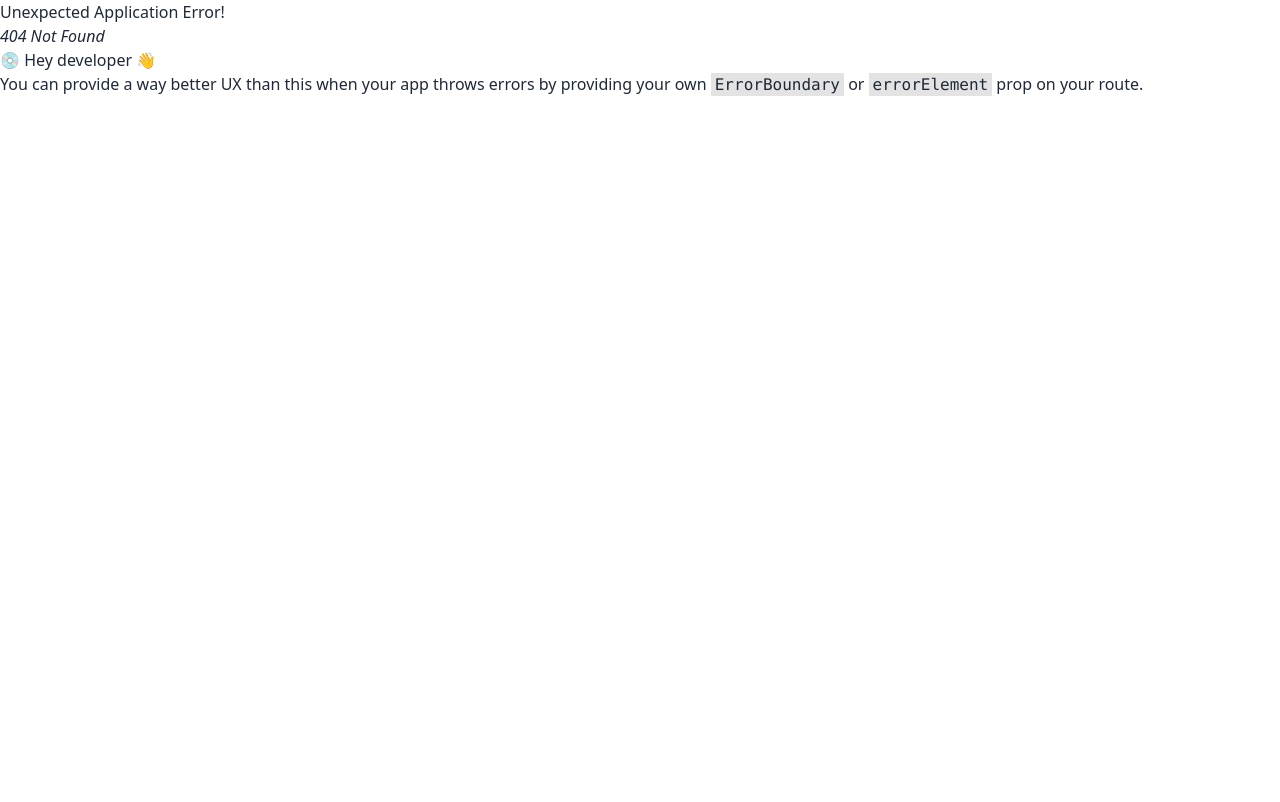
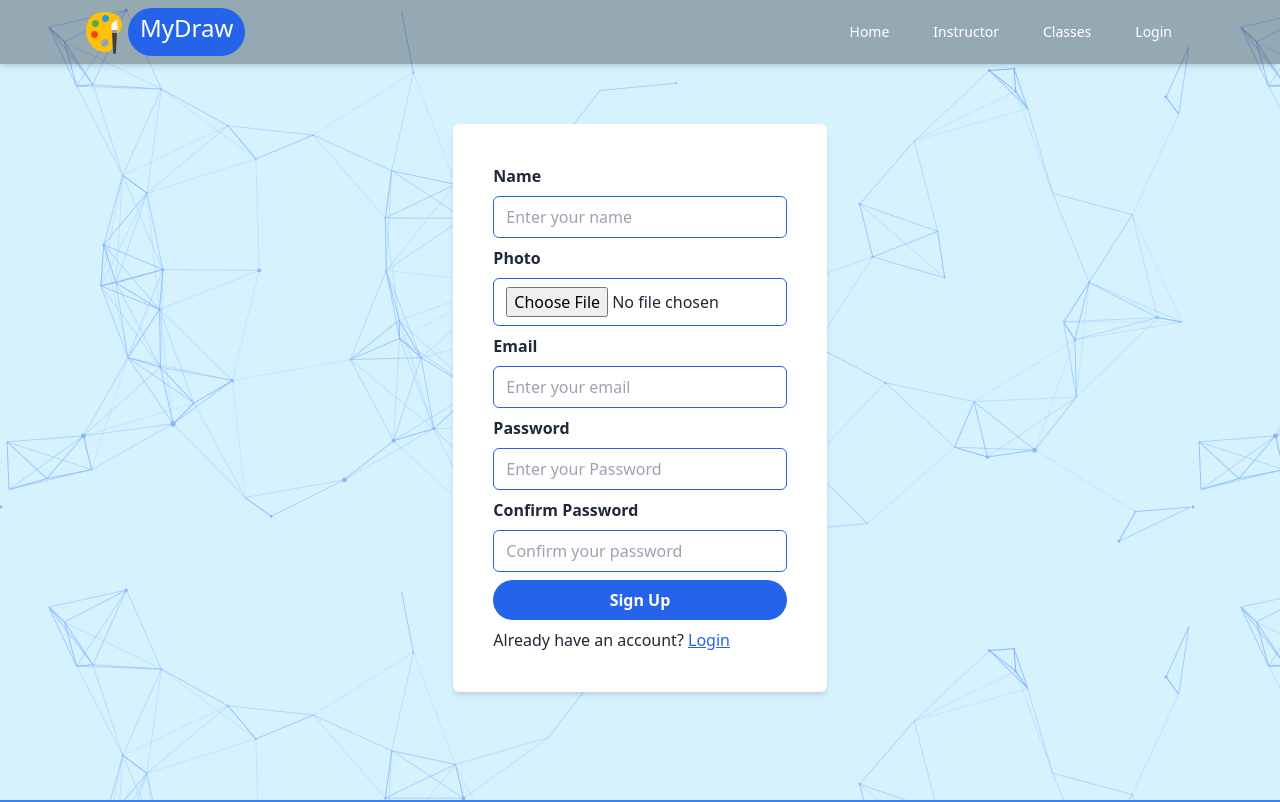
Before and after one commit to nahid-dev/summur-school-frontend, a React (Vite) app: page /signUp in a window 1280 px wide. Before the commit this address had no page. Shown: the top 802 px of the page. Built offline with nearby package versions, Linux system fonts and the light colour scheme.

Commit message:
signUp running

```diff
--- a/package.json
+++ b/package.json
@@ -15,6 +15,7 @@
     "match-sorter": "^6.3.1",
     "react": "^18.2.0",
     "react-dom": "^18.2.0",
+    "react-hook-form": "^7.44.3",
     "react-icons": "^4.9.0",
     "react-router-dom": "^6.12.0",
     "sort-by": "^1.2.0",
--- a/src/components/Slider/Slider.jsx
+++ b/src/components/Slider/Slider.jsx
@@ -85,7 +85,9 @@ const Slider = () => {
             <div className="hero-overlay bg-opacity-60"></div>
             <div className="hero-content text-center text-neutral-content">
               <div className="max-w-md">
-                <h1 className="mb-5 text-5xl font-bold">Hello there</h1>
+                <h1 className="mb-5 text-5xl font-bold">
+                  Learn How to Draw Your Dream
+                </h1>
                 <p className="mb-5">
                   Provident cupiditate voluptatem et in. Quaerat fugiat ut
                   assumenda excepturi exercitationem quasi. In deleniti eaque
--- a/src/index.css
+++ b/src/index.css
@@ -3,5 +3,5 @@
 @tailwind utilities;
 
 .main-btn {
-  @apply bg-blue-600 px-4 py-2 rounded-full font-semibold hover:bg-blue-500 transition duration-200;
+  @apply bg-blue-600 px-4 py-2 rounded-full font-semibold hover:bg-blue-500 transition duration-200 text-white cursor-pointer;
 }
--- /dev/null
+++ b/src/pages/SignUp/SignUp.jsx
@@ -0,0 +1,126 @@
+import React from "react";
+import Container from "../../components/shared/Container/Container";
+import "./signUp.css";
+import { Link } from "react-router-dom";
+import { useForm } from "react-hook-form";
+
+const SignUp = () => {
+  const {
+    register,
+    handleSubmit,
+    watch,
+    formState: { errors },
+  } = useForm();
+
+  const onSubmit = (data) => {
+    console.log(data);
+  };
+  return (
+    <div className="custom-bg">
+      <Container>
+        <div className="min-h-screen flex items-center justify-center py-20 pt-24">
+          <div className=" bg-white shadow-md p-5 md:p-10 rounded-md md:w-2/6">
+            <form onSubmit={handleSubmit(onSubmit)} action="" className="">
+              <div className="flex flex-col">
+                <label className="font-bold">Name</label>
+                <input
+                  className="border px-3 py-2 my-2 w-full border-blue-600 rounded-md"
+                  type="text"
+                  placeholder="Enter your name"
+                  name="name"
+                  {...register("name", { required: true })}
+                />
+                {errors.name && (
+                  <span className="text-red-600">Name is required</span>
+                )}
+              </div>
+              <div className="flex flex-col">
+                <label className="font-bold">Photo</label>
+                <input
+                  type="file"
+                  className="border px-3 py-2 my-2 w-full border-blue-600 rounded-md"
+                  name="photo"
+                  {...register("photo", { required: true })}
+                />
+                {errors.photo && (
+                  <span className="text-red-600">Photo is required</span>
+                )}
+              </div>
+              <div className="flex flex-col">
+                <label className="font-bold">Email</label>
+                <input
+                  className="border px-3 py-2 my-2 w-full border-blue-600 rounded-md"
+                  type="email"
+                  placeholder="Enter your email"
+                  {...register("email", { required: true })}
+                />
+                {errors.email && (
+                  <span className="text-red-600">Email is required</span>
+                )}
+              </div>
+              <div className="flex flex-col">
+                <label className="font-bold">Password</label>
+                <input
+                  className="border px-3 py-2 my-2 w-full border-blue-600 rounded-md"
+                  type="password"
+                  placeholder="Enter your Password"
+                  {...register("password", {
+                    required: true,
+                    minLength: 6,
+                    maxLength: 20,
+                    pattern: /(?=.*?[A-Z])(?=.*?[a-z])(?=.*?[#?!@$%^&*-]).{6,}/,
+                  })}
+                />
+                {errors.password?.type === "required" && (
+                  <p className="text-red-600">Password is required</p>
+                )}
+                {errors.password?.type === "minLength" && (
+                  <p className="text-red-600">Password min have 6 characters</p>
+                )}
+                {errors.password?.type === "maxLength" && (
+                  <p className="text-red-600">
+                    Password max have 20 characters
+                  </p>
+                )}
+                {errors.password?.type === "pattern" && (
+                  <p className="text-red-600">
+                    Password must have a uppercase a lowercase a special
+                    character .
+                  </p>
+                )}
+              </div>
+              <div className="flex flex-col">
+                <label className="font-bold">Confirm Password</label>
+                <input
+                  className="border px-3 py-2 my-2 w-full border-blue-600 rounded-md"
+                  type="password"
+                  placeholder="Confirm your password"
+                  {...register("confirmPassword", {
+                    validate: (value) =>
+                      value === watch("password") || "Passwords do not match",
+                  })}
+                />
+                {errors.confirmPassword && (
+                  <p className="text-red-500">
+                    {errors.confirmPassword.message}
+                  </p>
+                )}
+              </div>
+              <div className="flex flex-col">
+                <input className="main-btn " type="submit" value="Sign Up" />
+              </div>
+            </form>
+            <div className="mt-2">
+              <p>
+                Already have an account?{" "}
+                <Link className="underline text-blue-600">Login</Link>
+              </p>
+            </div>
+          </div>
+        </div>
+      </Container>
+    </div>
+  );
+};
+
+export default SignUp;
--- /dev/null
+++ b/src/pages/SignUp/signUp.css
@@ -0,0 +1,3 @@
+.custom-bg {
+  background-image: url("../../assets/cool-background.png");
+}
--- a/src/routes/Routes.jsx
+++ b/src/routes/Routes.jsx
@@ -1,6 +1,7 @@
 import { createBrowserRouter } from "react-router-dom";
 import Main from "../Layouts/Main";
 import Home from "../pages/Home/Home";
+import SignUp from "../pages/SignUp/SignUp";
 
 const router = createBrowserRouter([
   {
@@ -11,6 +12,10 @@ const router = createBrowserRouter([
         path: "/",
         element: <Home></Home>,
       },
+      {
+        path: "signUp",
+        element: <SignUp></SignUp>,
+      },
     ],
   },
 ]);
```
Also changed, not shown: .eslintrc.cjs, src/assets/cool-background.png (added), 1 other file (tests, documents, lock files or other folders).
